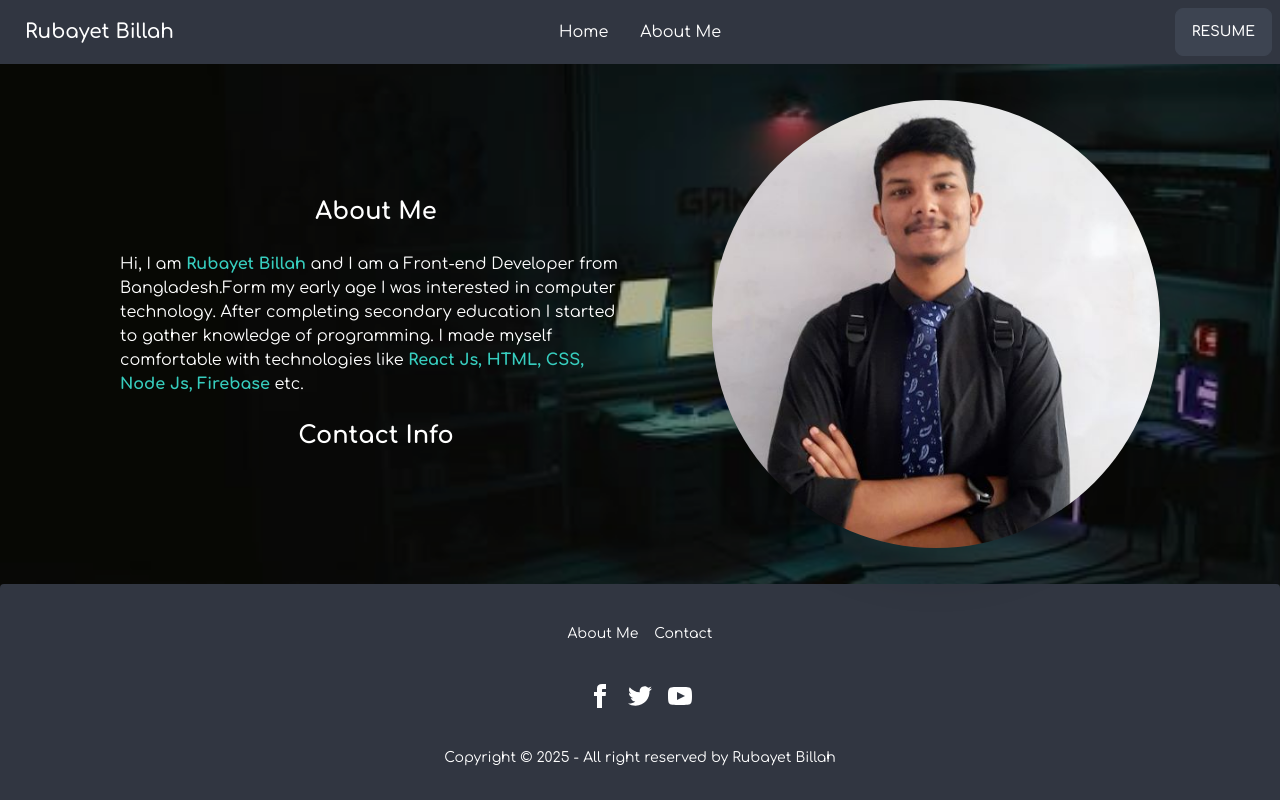
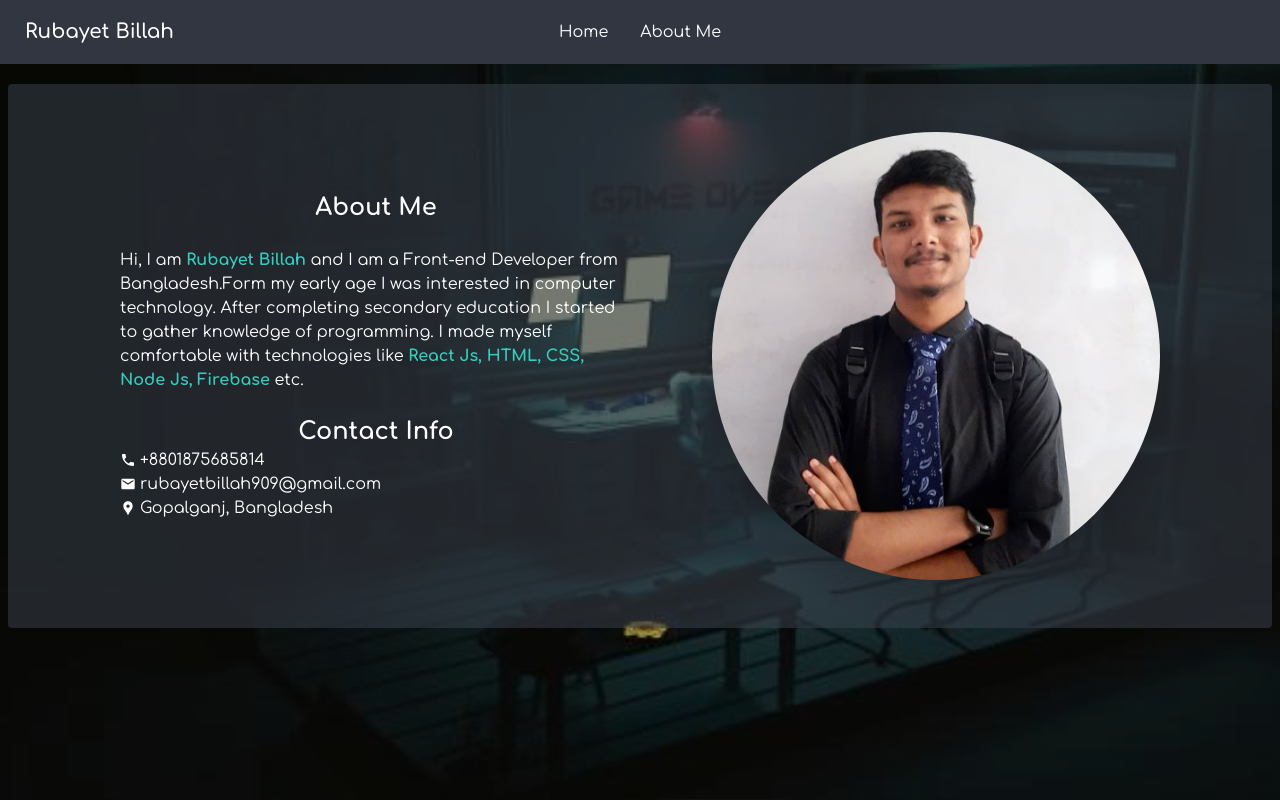
Before and after one commit to Rubayet-billah/my-portfolio-client, a React (Create React App) app: page /about in a window 1280 px wide. Shown: the top 800 px of the page. Built offline with nearby package versions, Linux system fonts and the light colour scheme.

Commit message:
server url added

```diff
--- a/src/Layouts/MainLayout/MainLayout.js
+++ b/src/Layouts/MainLayout/MainLayout.js
@@ -9,7 +9,7 @@ const MainLayout = () => {
     return (
         <div className='bg-fixed bg-cover' style={{ backgroundImage: `url(${portfolioBackground})` }}>
             <Header></Header>
-            <main className='container mx-auto px-2 py-5 bg-black bg-opacity-30'>
+            <main className='container mx-auto px-2 py-5 bg-black bg-opacity-30 min-h-screen'>
                 <Outlet></Outlet>
             </main>
             <Footer></Footer>
--- a/src/Pages/AboutMe/AboutMe.js
+++ b/src/Pages/AboutMe/AboutMe.js
@@ -1,9 +1,10 @@
 import React from 'react';
 import myPhoto from '../../assets/bannerImg/profile 2.jpg'
+import { MdLocalPhone, MdEmail, MdLocationPin } from 'react-icons/md'
 
 const AboutMe = () => {
     return (
-        <div>
+        <div className='bg-neutral md:p-8 rounded bg-opacity-50'>
             <div className="hero-content flex-col lg:flex-row-reverse">
                 <div className='lg:mx-8 hover:scale-105 ease-in duration-200'>
                     <img src={myPhoto} className="w-full md: max-w-md rounded-full shadow-2xl" alt='' />
@@ -13,7 +14,9 @@ const AboutMe = () => {
                     <p className="py-6">Hi, I am <span className='text-accent font-bold'>Rubayet Billah</span> and I am a Front-end Developer from Bangladesh.Form my early age I was interested in computer technology. After completing secondary education I started to gather knowledge of programming. I made myself comfortable with technologies like <span className='text-accent font-bold'>React Js, HTML, CSS, Node Js, Firebase</span> etc.</p>
                     <h1 className='text-2xl text-center font-bold'>Contact Info</h1>
                     <div>
-
+                        <div className='flex items-center'><MdLocalPhone className='mr-1' />+8801875685814</div>
+                        <div className='flex items-center'><MdEmail className='mr-1' />rubayetbillah909@gmail.com</div>
+                        <div className='flex items-center'><MdLocationPin className='mr-1' />Gopalganj, Bangladesh</div>
                     </div>
                 </div>
             </div>
--- a/src/Pages/Homepage/Banner/Banner.js
+++ b/src/Pages/Homepage/Banner/Banner.js
@@ -12,7 +12,7 @@ const Banner = () => {
                     <div className='lg:mx-8 hover:scale-105 ease-in duration-200'>
                         <h1 className="text-5xl font-bold text-accent">Rubayet Billah</h1>
                         <p className="text-2xl py-6">Frontend Developer</p>
-                        <button className='btn btn-accent btn-sm md:btn-md rounded-3xl'><a href="https://drive.google.com/file/d/1V8r_viLpTSHNcx10_cIsy3Reox-S6_WR/view" target='_blank' rel="noreferrer">View Resume</a></button>
+                        <button className='btn btn-accent btn-sm md:btn-md'><a href="https://drive.google.com/file/d/1V8r_viLpTSHNcx10_cIsy3Reox-S6_WR/view" target='_blank' rel="noreferrer">View Resume</a></button>
                     </div>
                 </div>
             </div>
--- a/src/Pages/Homepage/Projects/Projects.js
+++ b/src/Pages/Homepage/Projects/Projects.js
@@ -5,7 +5,7 @@ const Projects = () => {
     const [projects, setProjects] = useState();
     console.log(projects)
     useEffect(() => {
-        fetch('projects.json')
+        fetch('https://my-portfolio-server-five.vercel.app/projects')
             .then(res => res.json())
             .then(data => {
                 setProjects(data)
--- a/src/Routes/routes/routes.js
+++ b/src/Routes/routes/routes.js
@@ -19,7 +19,7 @@ const router = createBrowserRouter([{
         {
             path: '/projects/:id',
             element: <ProjectDetails></ProjectDetails>,
-            loader: ({ params }) => fetch(`http://localhost:5000/projects/${params.id}`)
+            loader: ({ params }) => fetch(`https://my-portfolio-server-five.vercel.app/projects/${params.id}`)
         }
     ]
 }])
--- a/src/Shared/Header/Header.js
+++ b/src/Shared/Header/Header.js
@@ -27,7 +27,6 @@ const Header = () => {
                     </ul>
                 </div>
                 <div className="navbar-end">
-                    <Link to='' className="btn">Resume</Link>
                 </div>
             </div>
         </div>
```
